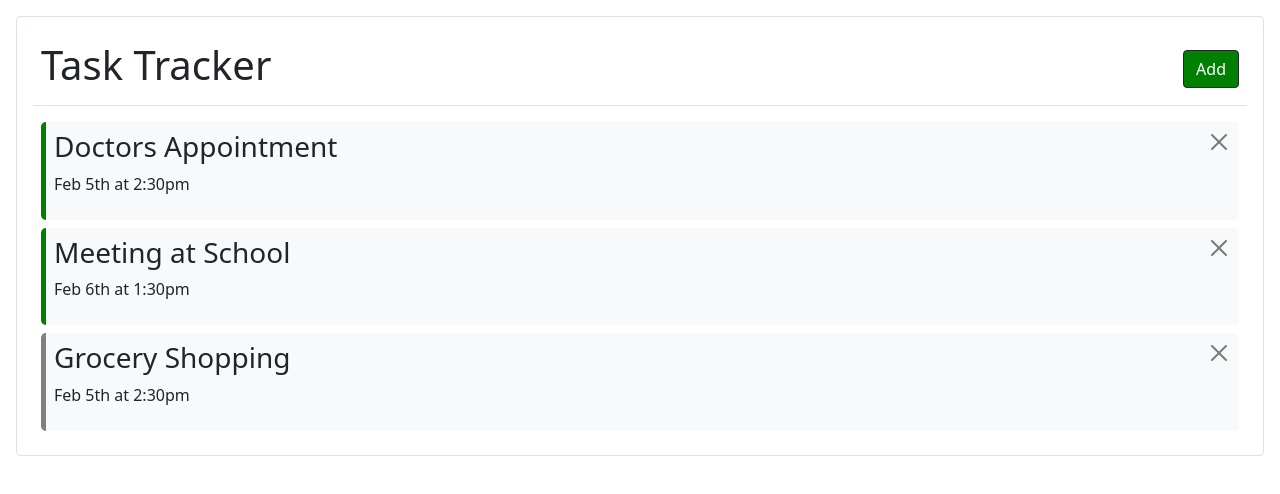
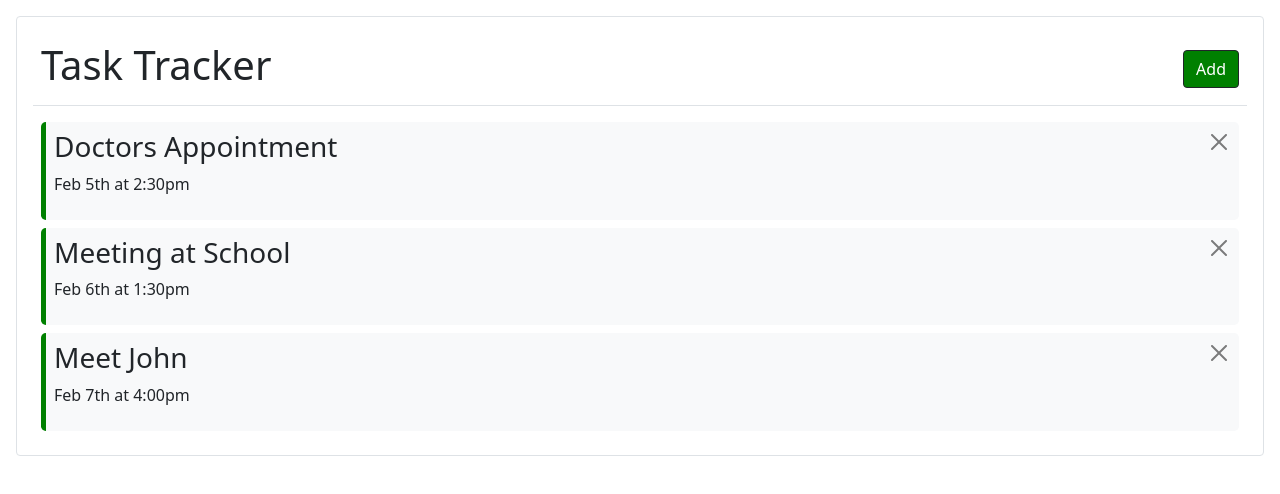
Before and after one commit to Shyamal-Shah/task-tracker, a React (Create React App) app: page / in a window 1280 px wide. Shown: the top 494 px of the page. Built offline with nearby package versions, Linux system fonts and the light colour scheme; data requests are answered from the project's data file.

Commit message:
Local JSON Server added

```diff
--- /dev/null
+++ b/db.json
@@ -0,0 +1,22 @@
+{
+  "tasks": [
+    {
+      "id": 1,
+      "text": "Doctors Appointment",
+      "day": "Feb 5th at 2:30pm",
+      "reminder": true
+    },
+    {
+      "id": 2,
+      "text": "Meeting at School",
+      "day": "Feb 6th at 1:30pm",
+      "reminder": true
+    },
+    {
+      "text": "Meet John",
+      "day": "Feb 7th at 4:00pm ",
+      "reminder": true,
+      "id": 3
+    }
+  ]
+}
--- a/package.json
+++ b/package.json
@@ -10,6 +10,7 @@
     "json-server": "^0.16.3",
     "react": "^17.0.1",
     "react-dom": "^17.0.1",
+    "react-router-dom": "^5.2.0",
     "react-scripts": "4.0.1",
     "web-vitals": "^0.2.4"
   },
@@ -17,7 +18,8 @@
     "start": "react-scripts start",
     "build": "react-scripts build",
     "test": "react-scripts test",
-    "eject": "react-scripts eject"
+    "eject": "react-scripts eject",
+    "server": "json-server --watch db.json --port 5000"
   },
   "eslintConfig": {
     "extends": [
--- a/src/App.js
+++ b/src/App.js
@@ -1,59 +1,81 @@
 import React from 'react';
 import Header from './components/Header';
 import Tasks from './components/Tasks';
-import { useState } from 'react';
+import { useState, useEffect } from 'react';
 import AddTask from './components/AddTask';
 
 const App = () => {
-  const [tasks, setTasks] = useState([
-    {
-      id: 1,
-      text: 'Doctors Appointment',
-      day: 'Feb 5th at 2:30pm',
-      reminder: true,
-    },
-    {
-      id: 2,
-      text: 'Meeting at School',
-      day: 'Feb 6th at 1:30pm',
-      reminder: true,
-    },
-    {
-      id: 3,
-      text: 'Grocery Shopping',
-      day: 'Feb 5th at 2:30pm',
-      reminder: false,
-    },
-  ]);
+  const [tasks, setTasks] = useState([]);
 
   const [showAddTask, setShowAddTask] = useState(false);
 
+  useEffect(() => {
+    const getTasks = async () => {
+      const tasksFromServer = await fectTasks();
+
+      setTasks(tasksFromServer);
+    };
+    getTasks();
+  }, []);
+
+  const fectTasks = async () => {
+    const res = await fetch('http://localhost:5000/tasks');
+    const data = await res.json();
+
+    return data;
+  };
+
+  const fectTask = async (taskId) => {
+    const res = await fetch(`http://localhost:5000/tasks/${taskId}`);
+    const data = await res.json();
+
+    return data;
+  };
   const handleShowTasktoggle = () => {
     setShowAddTask(!showAddTask);
   };
 
-  const handleDeleteTask = (taskId) => {
+  const handleDeleteTask = async (taskId) => {
+    await fetch(`http://localhost:5000/tasks/${taskId}`, {
+      method: 'DELETE',
+    });
+
     const newTasks = tasks.filter((t) => t.id !== taskId);
     setTasks(newTasks);
   };
 
-  const handleToggleReminder = (taskId) => {
-    const newTasks = tasks.map((task) =>
-      taskId === task.id ? { ...task, reminder: !task.reminder } : task
+  const handleToggleReminder = async (taskId) => {
+    const taskTotoggle = await fectTask(taskId);
+    const updatedTask = { ...taskTotoggle, reminder: !taskTotoggle.reminder };
+
+    const res = await fetch(`http://localhost:5000/tasks/${taskId}`, {
+      method: 'PUT',
+      headers: {
+        'Content-type': 'application/json',
+      },
+      body: JSON.stringify(updatedTask),
+    });
+
+    const data = await res.json();
+
+    setTasks(
+      tasks.map((task) =>
+        taskId === task.id ? { ...task, reminder: data.reminder } : task
+      )
     );
-    console.log(taskId);
-    setTasks(newTasks);
   };
 
-  const handleAddTask = (task) => {
-    const newTasks = [...tasks];
-    newTasks.push({
-      id: Math.floor(Math.random() * 10000) + 1,
-      text: task.text,
-      day: task.day,
-      reminder: task.reminder,
+  const handleAddTask = async (task) => {
+    const res = await fetch('http://localhost:5000/tasks/', {
+      method: 'POST',
+      headers: {
+        'Content-type': 'application/json',
+      },
+      body: JSON.stringify(task),
     });
-    setTasks(newTasks);
+    const data = await res.json();
+
+    setTasks([...tasks, data]);
   };
 
   return (
```
Also changed, not shown: 2 other files (tests, documents, lock files or other folders).
